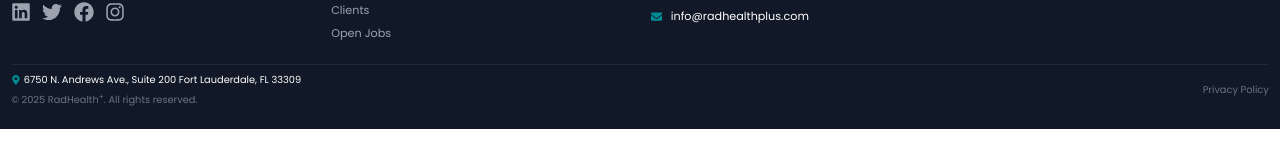
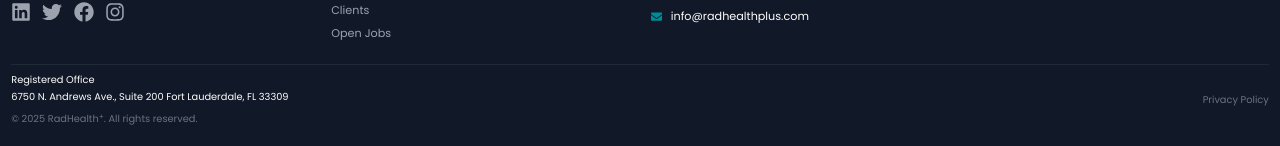
Before and after one commit to IMVinayaka/radhealth, a Next.js app: page / in a window 1280 px wide. Shown: the part 963-1109 px from the top of the page. Built offline with nearby package versions, Linux system fonts and the light colour scheme.

Commit message:
addresss with label added

```diff
--- a/app/components/Footer.tsx
+++ b/app/components/Footer.tsx
@@ -73,7 +73,13 @@ export default function Footer() {
         {/* Copyright */}
         <div className="border-t border-gray-800 pt-3 flex flex-col md:flex-row justify-between items-center">
           <p className="text-gray-500 text-sm mb-4 md:mb-0">
-          <p className='text-white flex items-center justify-start mb-2'>   <FaMapMarkerAlt className=" mr-1 text-primary" /> 6750 N. Andrews Ave., Suite 200 Fort Lauderdale, FL 33309</p>
+            <p className='text-white mb-3 '>
+              Registered Office
+              <br />
+              <span className='flex items-center justify-start mt-1'>
+               6750 N. Andrews Ave., Suite 200 Fort Lauderdale, FL 33309
+              </span>
+            </p>
             &copy; {currentYear} RadHealth<sup>+</sup>. All rights reserved.
           </p>
           <div className="flex space-x-6">
```
